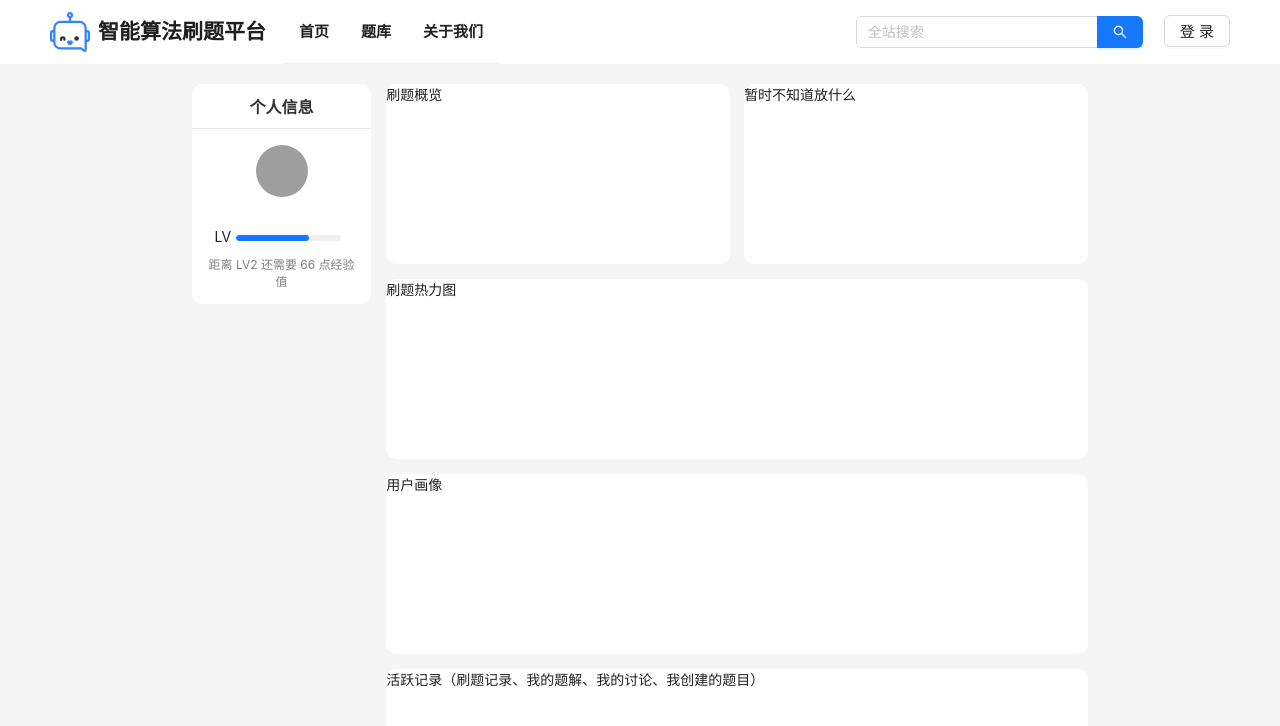
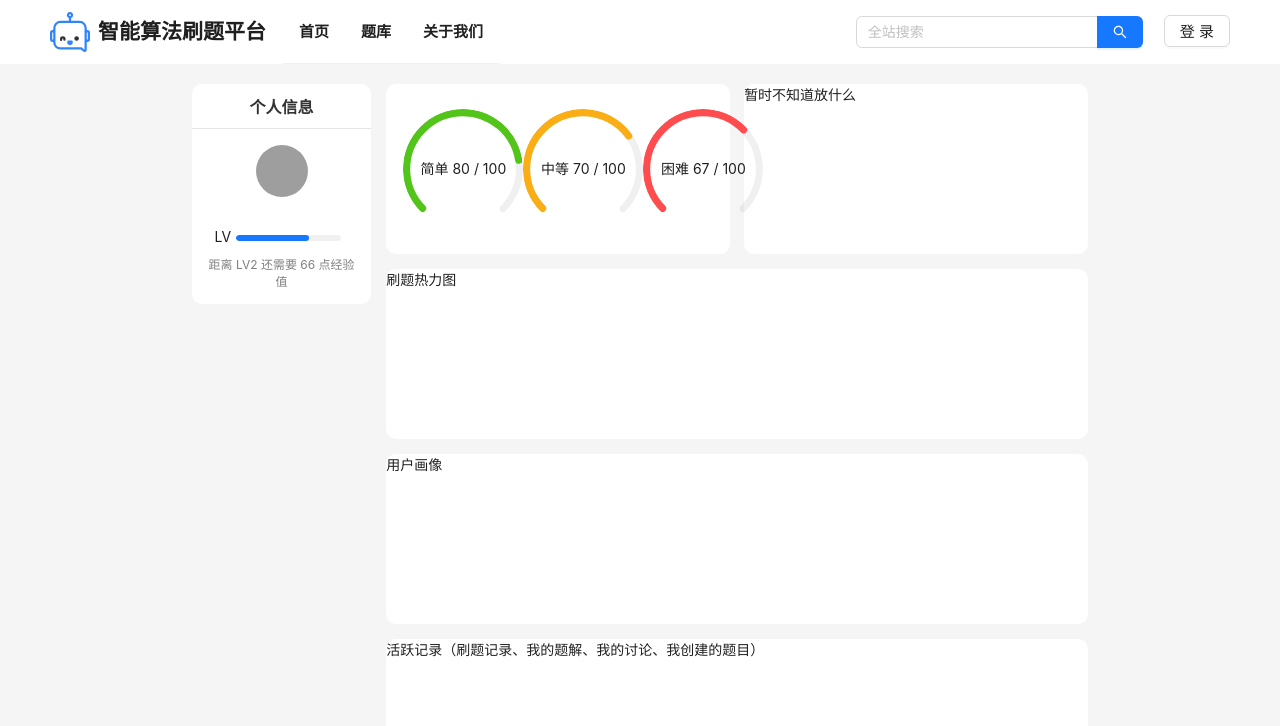
Before and after one commit to SmartOnlineJudge/smartoj-client, a Vue app: page /user/user-center in a window 1280 px wide. Shown: the top 726 px of the page. Built offline with nearby package versions, Linux system fonts and the light colour scheme; no server answers; grey boxes are pictures that could not be loaded; what @kangc/v-md-editor would draw is missing.

Commit message:
feat: 刷题数量统计

```diff
--- a/src/components/user/user-center/SolutionSummary.vue
+++ b/src/components/user/user-center/SolutionSummary.vue
@@ -1,3 +1,55 @@
 <template>
-  <span>刷题概览</span>
+  <div class="solution-summary">
+    <div class="content">
+      <a-progress
+        type="dashboard"
+        class="progress-font"
+        :percent="80"
+        strokeColor="#52c41a"
+        :format="percent => pregressFormat(percent, 'easy')"
+      />
+      <a-progress
+        type="dashboard"
+        class="progress-font"
+        :percent="70"
+        strokeColor="#faad14"
+        :format="percent => pregressFormat(percent, 'medium')"
+      />
+      <a-progress
+        type="dashboard"
+        class="progress-font"
+        :percent="67"
+        strokeColor="#ff4d4f"
+        :format="percent => pregressFormat(percent, 'hard')"
+      />
+    </div>
+  </div>
 </template>
+
+<script setup>
+const difficultyMappiing = {
+  easy: "简单",
+  medium: "中等",
+  hard: "困难"
+};
+const pregressFormat = (percent, difficulty) => {
+  return `${difficultyMappiing[difficulty]} ${percent} / 100`;
+};
+</script>
+
+<style scoped>
+.solution-summary {
+  display: flex;
+  justify-content: center;
+  flex-direction: column;
+}
+.progress-font :deep(.ant-progress-text) {
+  font-size: 14px !important;
+}
+.content {
+  display: flex;
+  justify-content: space-between;
+  width: 90%;
+  margin: 0 auto;
+}
+</style>
--- a/src/pages/user/UserCenter.vue
+++ b/src/pages/user/UserCenter.vue
@@ -34,7 +34,7 @@ import SolutionSummary from "@/components/user/user-center/SolutionSummary.vue";
 .base-box-style {
   background-color: white;
   border-radius: 10px;
-  min-height: 180px;
+  min-height: 170px;
   margin-bottom: 15px;
 }
 .user-center {
```
